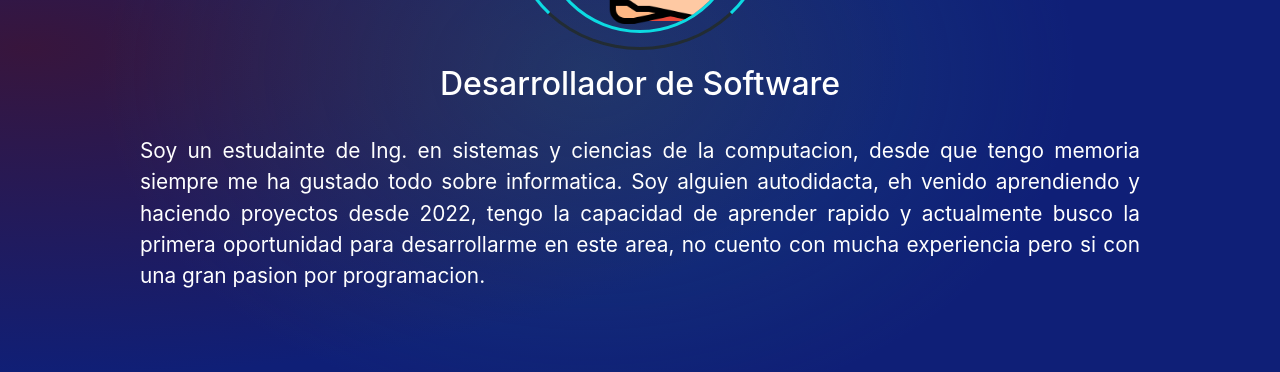
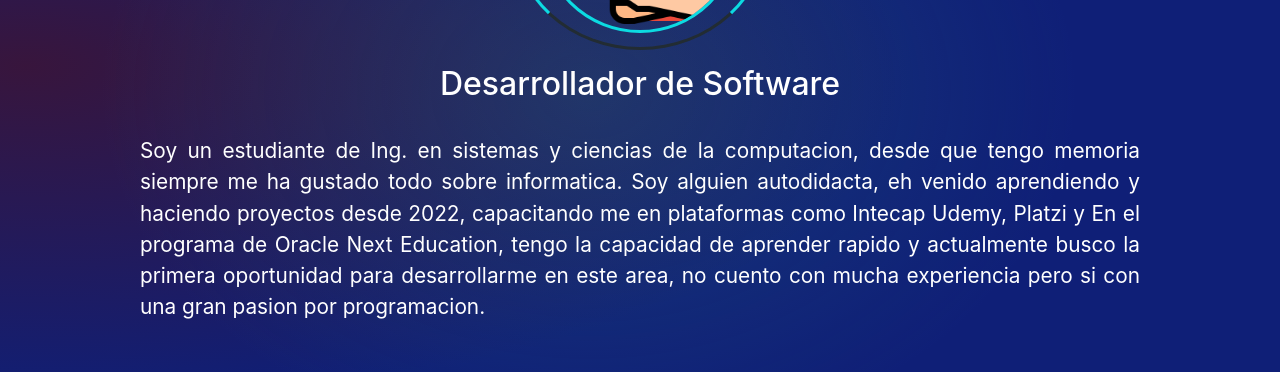
Before and after one commit to SEdwinFBI/Portafolio-Edwin, a React (Create React App) app: page / in a window 1280 px wide. Shown: the part 1220-1592 px from the top of the page. Built offline with nearby package versions, Linux system fonts and the light colour scheme.

Commit message:
Sobre mi

```diff
--- a/src/components/SobreMi.js
+++ b/src/components/SobreMi.js
@@ -17,9 +17,10 @@ const SobreMi = () => {
       </div>
       <div className={Style.info_about}>
         <h3>Desarrollador de Software</h3>
-        <p className='container'> Soy un estudainte de Ing. en sistemas y ciencias de la computacion,
+        <p className='container'> Soy un estudiante de Ing. en sistemas y ciencias de la computacion,
           desde que tengo memoria siempre me ha gustado todo sobre informatica. Soy alguien autodidacta,
-          eh venido aprendiendo y haciendo proyectos desde 2022, tengo la capacidad de aprender rapido y
+          eh venido aprendiendo y haciendo proyectos desde 2022, capacitando me en plataformas como Intecap
+          Udemy, Platzi y En el programa de Oracle Next Education, tengo la capacidad de aprender rapido y
           actualmente busco la primera oportunidad para desarrollarme en este area, no cuento con mucha
           experiencia pero si con una gran pasion por programacion.
         </p>
```
